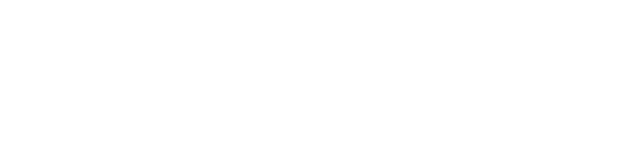
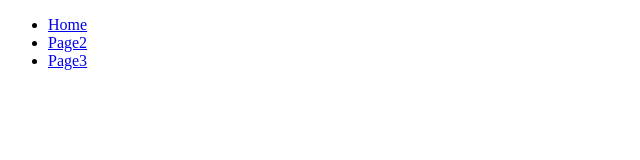
Before and after one commit to imranalam818/project-one, a plain HTML site: page page2.html in a window 1280 px wide. Shown: the whole page, without its empty margins (0-640 px from the left). Drawn offline with Linux system fonts and the light colour scheme.

Commit message:
Added nav bullets to all three pages

```diff
--- a/page2.html
+++ b/page2.html
@@ -6,5 +6,12 @@
   </head>
   <body>
     <p></p>
+    <nav id="navigation">
+        <ul class="nav">
+          <li id="nav-home"><a href="#">Home</a></li>
+          <li id="nav-p2"><a href="page2.html">Page2</a></li>
+          <li id="nav-p3"><a href="page3.html">Page3</a></li>
+        </ul>
+      </nav>
   </body>
 </html>
```
Also changed, not shown: index.html (+7 -0 lines), page3.html (+7 -0 lines).
